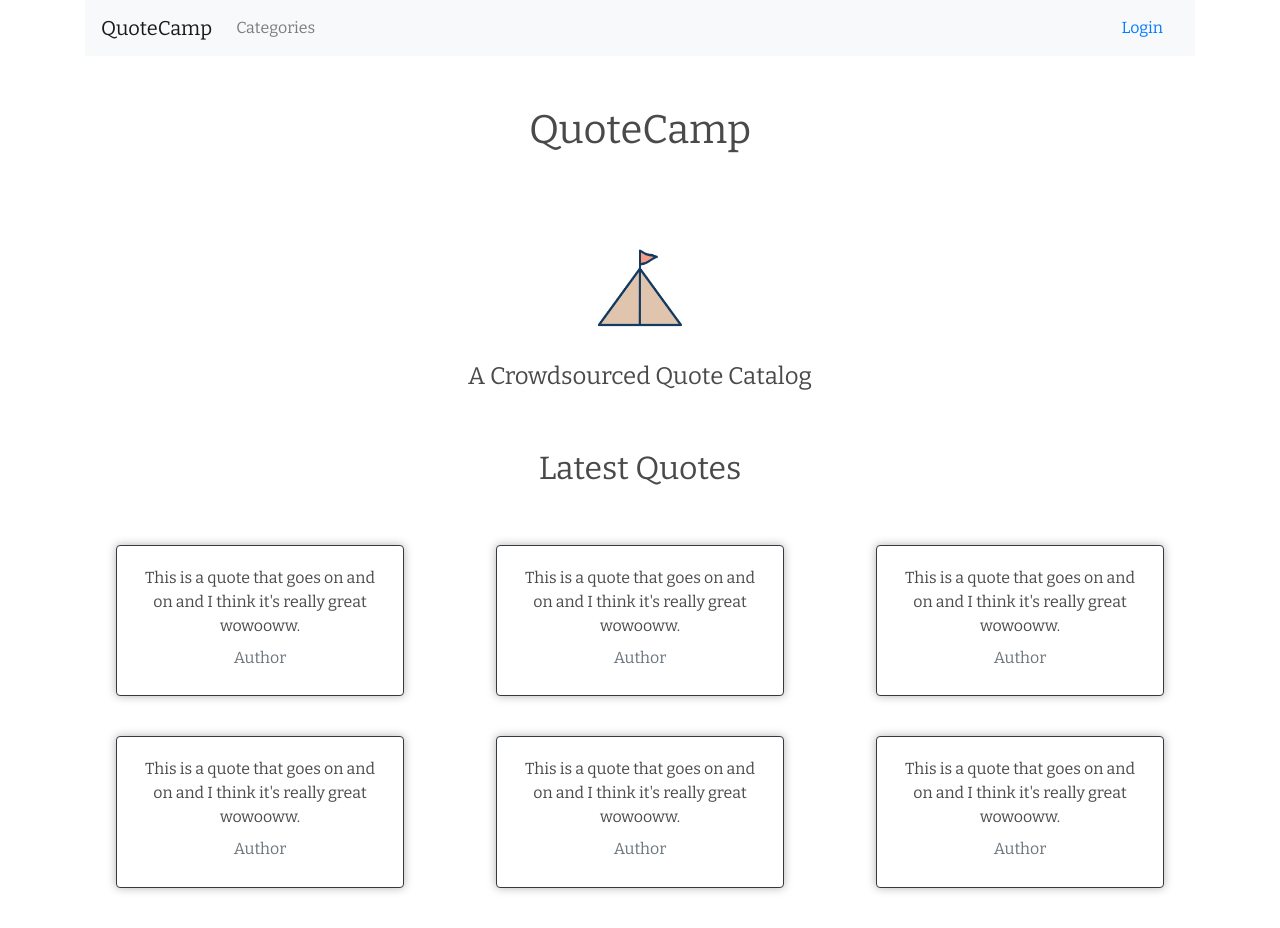
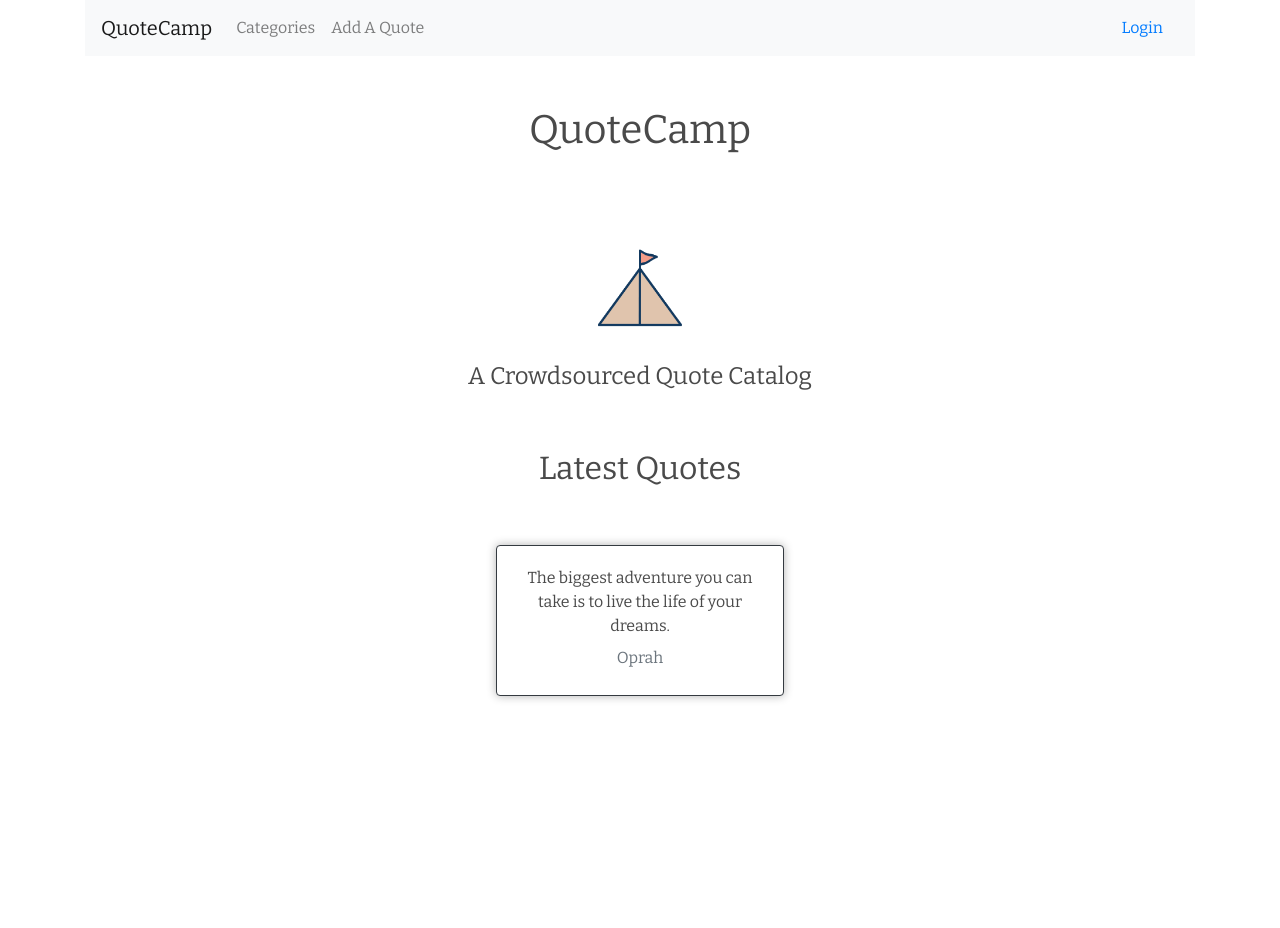
Before and after one commit to SaalikLok/QuoteCamp, a Flask app: page / in a window 1280 px wide. After the commit the page ends 700 px from the top, so only its background shows below. Run offline with Flask 2, Linux system fonts and the light colour scheme; some libraries are stand-ins or nearby versions.

Commit message:
programming errors but swtiching page with data working

```diff
--- a/application.py
+++ b/application.py
@@ -11,18 +11,19 @@ from oauth2client.client import FlowExchangeError
 import httplib2
 import json
 import requests
+import datetime
 
 CLIENT_ID = json.loads(open('client-secrets.json', 'r').read())['web']['client_id']
 
 engine = create_engine('sqlite:///quotecamp.db')
 Base.metadata.bind = engine
-
 DBSession = sessionmaker(bind=engine)
 session = DBSession()
 
 @app.route('/')
 def HomePage():
-    return render_template('main.html')
+    latestquotes = session.query(Quote).all()
+    return render_template('main.html', latestquotes=latestquotes)
 
 @app.route('/login')
 def LoginPage():
@@ -181,24 +182,38 @@ def CategoriesPage():
     categories = session.query(Category).all()
     return render_template('categories.html', categories=categories)
 
-@app.route('/categories/<category_name>/')
+@app.route('/categories/<category_id>/')
 @app.route('/categories/category/')
-def CategoryPage():
+def CategoryPage(category_id):
     # Get all the quotes under the specified category
-    return render_template('category.html')
+    category = session.query(Category).filter_by(id=category_id).one()
+    quotes = session.query(Quote).filter_by(category_id=category_id).all()
+    return render_template('category.html', quotes = quotes, category = category)
 
-@app.route('/categories/category/quote')
-@app.route('/categories/<category_name>/<int:quote_id>')
-def QuotePage():
+#@app.route('/categories/category/quote')
+@app.route('/categories/<category_id>/<int:quote_id>')
+def QuotePage(quote_id, category_id):
     # Get the specifics of the quote page
-    return render_template('quoteview.html')
+    quote = session.query(Quote).filter_by(id=quote_id).one()
+    return render_template('quoteview.html', quote=quote)
 
-@app.route('/categories/newquote/')
+@app.route('/categories/newquote/', methods=['GET', 'POST'])
 def NewQuotePage():
-    if 'username' not in login_session:
-        return redirect('/login')
-    categories = session.query(Category).all()
-    return render_template('newquote.html', categories=categories)
+   # if 'username' not in login_session:
+    #    return redirect('/login')
+    if request == 'POST':
+        NewQuotePage = Quote(
+            content=request.form['quote'],
+            author=request.form['author'],
+            category=request.form['category'],
+            datetime_added=datetime.datetime.now(),
+            poster_id=login_session['user_id'])
+        session.add(NewQuotePage)
+        session.commit()
+        return render_template('CategoryPage')
+    else:
+        categories = session.query(Category).all()
+        return render_template('newquote.html', categories=categories)
 
 @app.route('/categories/<category_name>/<int:quote_id>/edit')
 def EditQuotePage():
--- a/templates/main.html
+++ b/templates/main.html
@@ -20,6 +20,9 @@
                     <li class="nav-item">
                         <a class="nav-link" href="{{url_for('CategoriesPage')}}">Categories</a>
                     </li>
+                    <li class="nav-item">
+                        <a class="nav-link" href="{{url_for('NewQuotePage')}}">Add A Quote</a>
+                    </li>
                 </ul>
                 <a class="nav-link" href="{{url_for('LoginPage')}}">Login</a>
             </div>
@@ -29,55 +32,19 @@
         <h4>A Crowdsourced Quote Catalog</h4>
         <h2 class="page-heading">Latest Quotes</h2>
         <div class="row">
+            {% for quote in latestquotes %}
             <!--Here there will be a for loop of the 5 latest quotes-->
             <div class="col-md">
+                <a href="{{ url_for('QuotePage', quote_id=quote.id, category_id=quote.category_id) }}">
                     <div class="card border-dark" style="width: 18rem; margin-bottom: 40px;">
                         <div class="card-body">
-                            <p class="card-text">This is a quote that goes on and on and I think it's really great wowooww.</p>
-                            <h6 class="card-subtitle mb-2 text-muted">Author</h6>
+                            <p class="card-text" style="color: #4a4a4a;">{{quote.content}}</p>
+                            <h6 class="card-subtitle mb-2 text-muted">{{quote.author}}</h6>
                         </div>
                     </div>
-                </div>
-                <div class="col-md">
-                        <div class="card border-dark" style="width: 18rem; margin-bottom: 40px;">
-                            <div class="card-body">
-                                <p class="card-text">This is a quote that goes on and on and I think it's really great wowooww.</p>
-                                <h6 class="card-subtitle mb-2 text-muted">Author</h6>
-                            </div>
-                        </div>
-                    </div>
-                    <div class="col-md">
-                            <div class="card border-dark" style="width: 18rem; margin-bottom: 40px;">
-                                <div class="card-body">
-                                    <p class="card-text">This is a quote that goes on and on and I think it's really great wowooww.</p>
-                                    <h6 class="card-subtitle mb-2 text-muted">Author</h6>
-                                </div>
-                            </div>
-                        </div>
-                        <div class="col-md">
-                                <div class="card border-dark" style="width: 18rem; margin-bottom: 40px;">
-                                    <div class="card-body">
-                                        <p class="card-text">This is a quote that goes on and on and I think it's really great wowooww.</p>
-                                        <h6 class="card-subtitle mb-2 text-muted">Author</h6>
-                                    </div>
-                                </div>
-                            </div>
-                            <div class="col-md">
-                                    <div class="card border-dark" style="width: 18rem; margin-bottom: 40px;">
-                                        <div class="card-body">
-                                            <p class="card-text">This is a quote that goes on and on and I think it's really great wowooww.</p>
-                                            <h6 class="card-subtitle mb-2 text-muted">Author</h6>
-                                        </div>
-                                    </div>
-                                </div>
-                                <div class="col-md">
-                                        <div class="card border-dark" style="width: 18rem; margin-bottom: 40px;">
-                                            <div class="card-body">
-                                                <p class="card-text">This is a quote that goes on and on and I think it's really great wowooww.</p>
-                                                <h6 class="card-subtitle mb-2 text-muted">Author</h6>
-                                            </div>
-                                        </div>
-                                    </div>
+                </a>
+            </div>
+            {% endfor %}
         </div>
     </div>
     <script src="https://code.jquery.com/jquery-3.3.1.slim.min.js" integrity="sha384-q8i/X+965DzO0rT7abK41JStQIAqVgRVzpbzo5smXKp4YfRvH+8abtTE1Pi6jizo" crossorigin="anonymous"></script>
```
Also changed, not shown: db_setup.py (+3 -4 lines), populatedb.py (added, +40 -0 lines), templates/categories.html (+6 -2 lines), templates/category.html (+8 -28 lines), templates/newquote.html (+9 -6 lines), templates/quoteview.html (+7 -3 lines), quotecamp.db, 2 other files.
